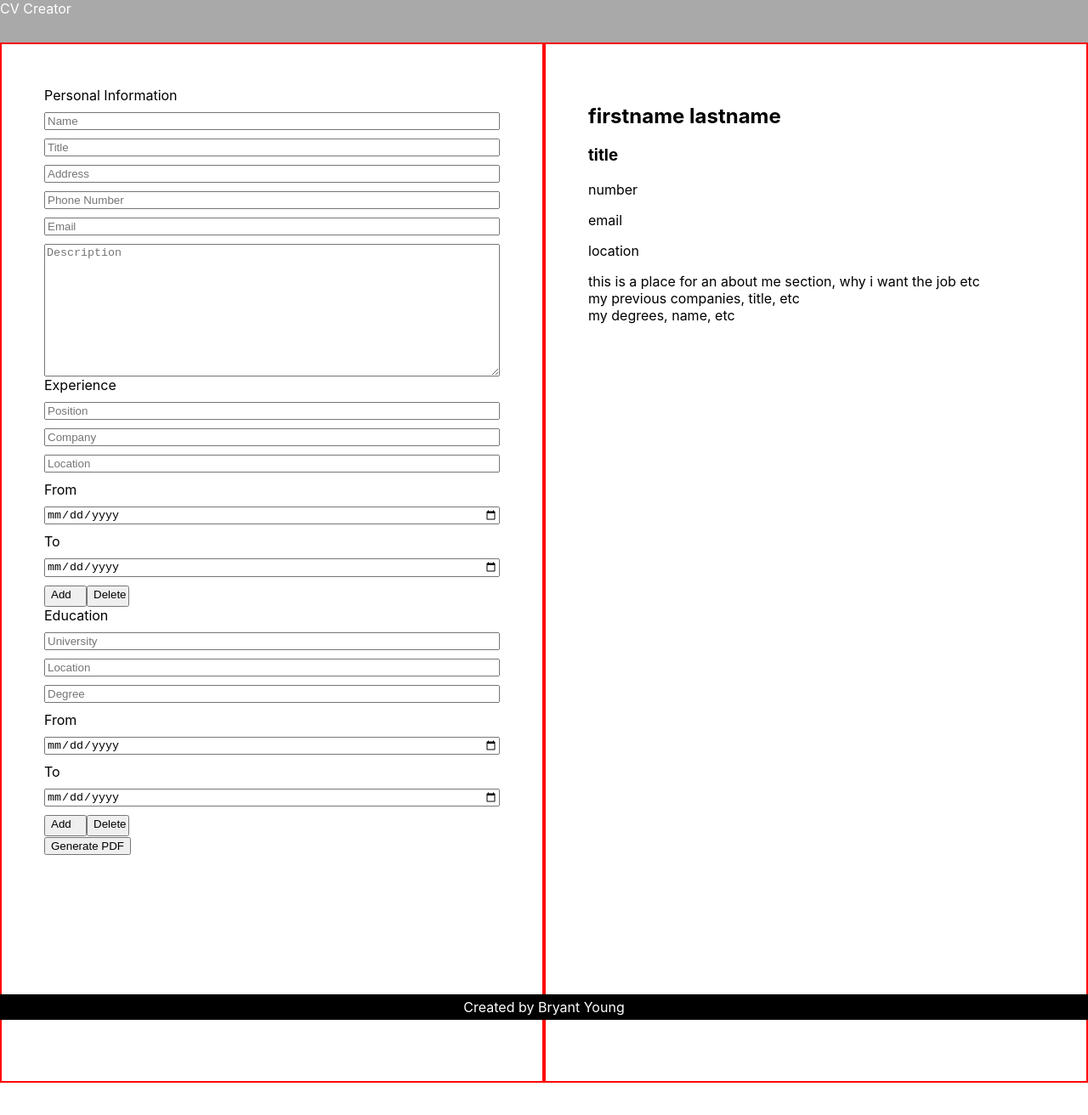
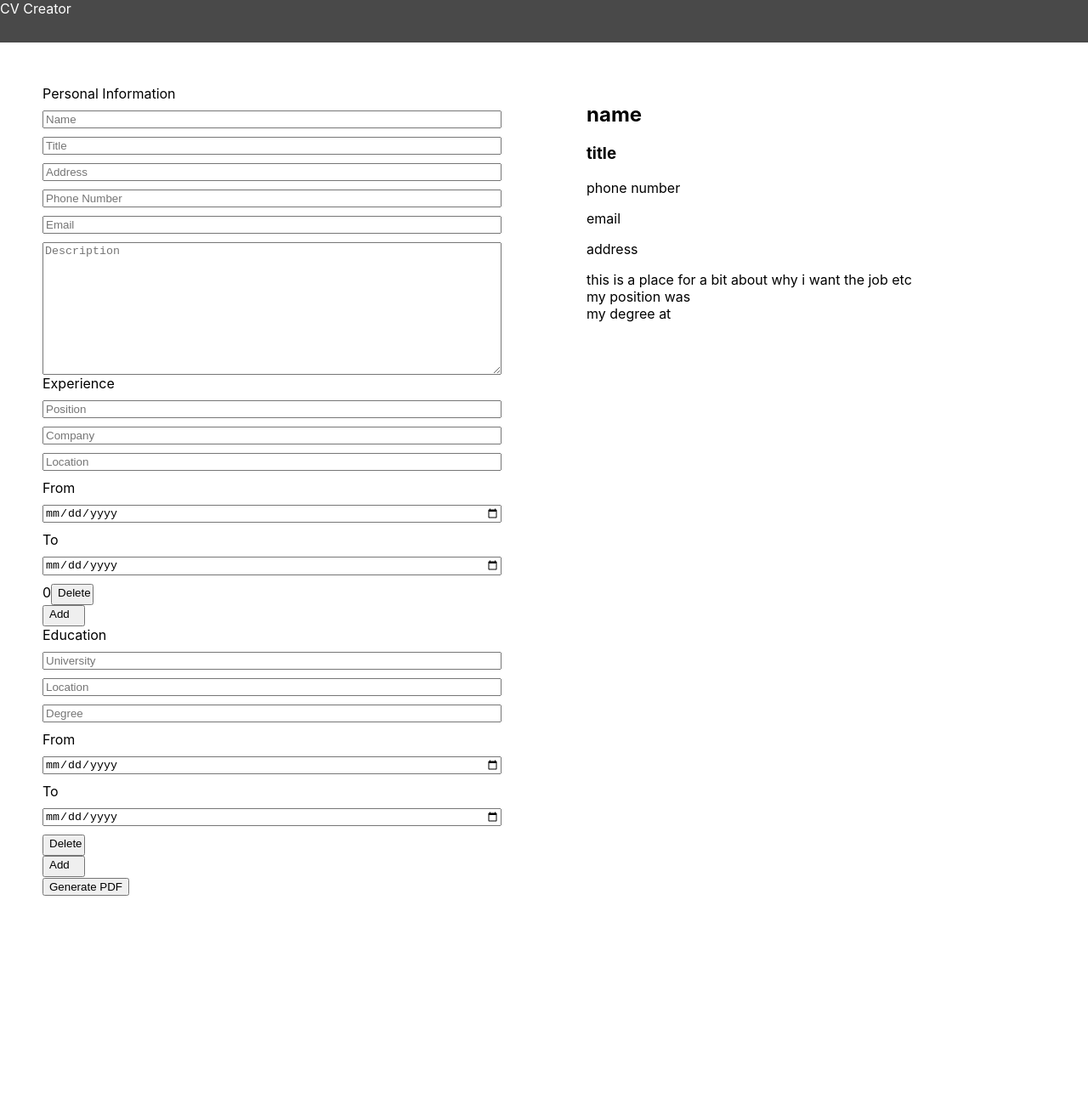
Before and after one commit to lifeofbry19/cv-project, a React (Create React App) app: page / in a window 1280 px wide. Shown: the top 1312 px of the page at 85% size. Built offline with nearby package versions, Linux system fonts and the light colour scheme.

Commit message:
basic functionality implemented

```diff
--- a/src/App.js
+++ b/src/App.js
@@ -3,62 +3,82 @@ import EducationForm from "./components/EducationForm";
 import ExperienceForm from "./components/ExperienceForm";
 import PersonalInfoForm from "./components/PersonalInfoForm";
 import React, { useState } from "react";
+import AddExperienceButton from "./components/AddExperienceButton";
+import AddEducationButton from "./components/AddEducationButton";
 
 function App() {
-  const [userInput, setUserInput] = useState({});
+  const [personalInfo, setPersonalInfo] = useState({});
+
+  const [workExperience, setWorkExperience] = useState([
+    { position: "", company: "", location: "", from: "", to: "", id: 0 },
+  ]);
+  const [educationExperience, setEducationExperience] = useState([
+    { university: "", location: "", degree: "", from: "", to: "", id: 0 },
+  ]);
+  /* const deleteForm = (type, id) => {
+    e.preventDefault();
+    if (type === "experience") {
+      setWorkExperience((prevVal) => {
+        const newExpForms = prevVal.filter((obj) => obj.id !== id);
+        return newExpForms;
+      });
+    } else if (type === 'education'){
+      setEducationExperience((prevVal))
+    }
+  }; */
+  const experienceFormComponents = workExperience.map((obj) => {
+    return (
+      <ExperienceForm
+        key={obj.id}
+        id={obj.id}
+        workExperience={workExperience}
+        setWorkExperience={setWorkExperience}
+      />
+    );
+  });
+
+  const educationFormComponents = educationExperience.map((obj) => {
+    return (
+      <EducationForm
+        key={obj.id}
+        id={obj.id}
+        educationExperience={educationExperience}
+        setEducationExperience={setEducationExperience}
+      />
+    );
+  });
 
   return (
     <div className="App">
-      <header
-        style={{
-          position: "absolute",
-          top: "0",
-          height: "50px",
-          backgroundColor: "darkgray",
-          width: "100%",
-          color: "white",
-        }}
-      >
-        CV Creator
-      </header>
-      <div
-        className="main-container"
-        style={{
-          display: "grid",
-          gridTemplateColumns: "1fr 1fr",
-          gridTemplateRows: "1fr",
-          height: "1400px",
-          marginTop: "50px",
-        }}
-      >
+      <header>CV Creator</header>
+      <div className="main-container">
         <div className="cv-form">
           <form action="">
-            <PersonalInfoForm userInput={userInput} />
-            <ExperienceForm />
-
-            <EducationForm />
+            <PersonalInfoForm
+              personalInfo={personalInfo}
+              setPersonalInfo={setPersonalInfo}
+            />
+            {experienceFormComponents}
+            <AddExperienceButton
+              workExperience={workExperience}
+              setWorkExperience={setWorkExperience}
+            />
+            {educationFormComponents}
+            <AddEducationButton
+              educationExperience={educationExperience}
+              setEducationExperience={setEducationExperience}
+            />
 
             <input type="submit" value="Generate PDF" />
           </form>
         </div>
 
-        <CvOutput />
+        <CvOutput
+          personalInfo={personalInfo}
+          workExperience={workExperience}
+          educationExperience={educationExperience}
+        />
       </div>
-      <footer
-        style={{
-          position: "absolute",
-          bottom: "-50%",
-          height: "30px",
-          width: "100%",
-          color: "white",
-          backgroundColor: "black",
-          display: "flex",
-          justifyContent: "center",
-          alignItems: "center",
-        }}
-      >
-        Created by Bryant Young
-      </footer>
     </div>
   );
 }
--- /dev/null
+++ b/src/EducationOutput.js
@@ -0,0 +1,9 @@
+import React from "react";
+
+const EducationOutput = ({ school, educationExperience, id }) => {
+  return (
+    <div className="education-experience">my degree at {school.university}</div>
+  );
+};
+
+export default EducationOutput;
--- /dev/null
+++ b/src/components/AddEducationButton.js
@@ -0,0 +1,27 @@
+import React from "react";
+
+const AddExperienceButton = ({
+  educationExperience,
+  setEducationExperience,
+}) => {
+  function addEducation(e) {
+    e.preventDefault();
+    const newId = educationExperience.length;
+    setEducationExperience((prevVal) => {
+      return [
+        ...prevVal,
+        {
+          university: "",
+          location: "",
+          degree: "",
+          from: "",
+          to: "",
+          id: newId,
+        },
+      ];
+    });
+  }
+  return <button onClick={addEducation}>Add</button>;
+};
+
+export default AddExperienceButton;
--- /dev/null
+++ b/src/components/AddExperienceButton.js
@@ -0,0 +1,24 @@
+import React from "react";
+
+const AddExperienceButton = ({ workExperience, setWorkExperience }) => {
+  function addExperience(e) {
+    e.preventDefault();
+    const newId = workExperience.length;
+    setWorkExperience((prevVal) => {
+      return [
+        ...prevVal,
+        {
+          position: "",
+          company: "",
+          location: "",
+          from: "",
+          to: "",
+          id: newId,
+        },
+      ];
+    });
+  }
+  return <button onClick={addExperience}>Add</button>;
+};
+
+export default AddExperienceButton;
--- a/src/components/CvOutput.js
+++ b/src/components/CvOutput.js
@@ -1,20 +1,46 @@
 import React from "react";
+import EducationOutput from "../EducationOutput";
+import ExperienceOutput from "./ExperienceOutput";
 
-const CvOutput = () => {
+const CvOutput = ({ personalInfo, workExperience, educationExperience }) => {
+  const workExpComponents = workExperience.map((job) => {
+    return (
+      <ExperienceOutput
+        key={job.id}
+        id={job.id}
+        workExperience={workExperience}
+        job={job}
+      />
+    );
+  });
+
+  const educationComponents = educationExperience.map((school) => {
+    return (
+      <EducationOutput
+        key={school.id}
+        id={school.id}
+        educationExperience={educationExperience}
+        school={school}
+      />
+    );
+  });
+
   return (
     <div className="cv-output">
       <div className="cv-header">
-        <h2>firstname lastname</h2>
-        <h3>title</h3>
-        <p>number</p>
-        <p>email</p>
-        <p>location</p>
+        <h2>{personalInfo.name ? personalInfo.name : "name"}</h2>
+        <h3>{personalInfo.title ? personalInfo.title : "title"}</h3>
+        <p>{personalInfo.phone ? personalInfo.phone : "phone number"}</p>
+        <p>{personalInfo.email ? personalInfo.email : "email"}</p>
+        <p>{personalInfo.address ? personalInfo.address : "address"}</p>
       </div>
       <div className="description">
-        this is a place for an about me section, why i want the job etc
+        {personalInfo.description
+          ? personalInfo.description
+          : "this is a place for a bit about why i want the job etc"}
       </div>
-      <div className="work-experience">my previous companies, title, etc</div>
-      <div className="education-experience">my degrees, name, etc</div>
+      <div className="work-experience">{workExpComponents}</div>
+      <div className="education-experience">{educationComponents}</div>
     </div>
   );
 };
--- a/src/components/EducationForm.js
+++ b/src/components/EducationForm.js
@@ -1,19 +1,55 @@
 import React from "react";
 
-const EducationForm = () => {
+const EducationForm = ({ educationExperience, setEducationExperience, id }) => {
+  const handleInputChange = (e) => {
+    const { name, value } = e.target;
+    setEducationExperience((prevVal) => {
+      return prevVal.map((obj) => {
+        return obj.id === id ? Object.assign(obj, { [name]: value }) : obj;
+      });
+    });
+  };
+
+  const handleDelete = (e) => {
+    e.preventDefault();
+    setEducationExperience((prevVal) => {
+      return prevVal.filter((obj) => {
+        console.log(obj.id, id);
+        return obj.id !== id;
+      });
+    });
+  };
+
   return (
     <div className="education-form">
       <label htmlFor="Experience">Education</label>
-      <input type="text" name="" id="" placeholder="University" />
-      <input type="text" name="" id="" placeholder="Location" />
-      <input type="text" name="" id="" placeholder="Degree" />
-      <label htmlFor="school-start">From</label>
-      <input type="date" name="school-start" id="" />
-      <label htmlFor="school-end">To</label>
-      <input type="date" name="school-end" id="" />
+      <input
+        type="text"
+        name="university"
+        id=""
+        placeholder="University"
+        onChange={handleInputChange}
+      />
+      <input
+        type="text"
+        name="location"
+        id=""
+        placeholder="Location"
+        onChange={handleInputChange}
+      />
+      <input
+        type="text"
+        name="degree"
+        id=""
+        placeholder="Degree"
+        onChange={handleInputChange}
+      />
+      <label htmlFor="start">From</label>
+      <input type="date" name="start" id="" onChange={handleInputChange} />
+      <label htmlFor="end">To</label>
+      <input type="date" name="end" id="" onChange={handleInputChange} />
       <div className="buttons">
-        <button>Add</button>
-        <button>Delete</button>
+        <button onClick={handleDelete}>Delete</button>
       </div>
     </div>
   );
--- a/src/components/ExperienceForm.js
+++ b/src/components/ExperienceForm.js
@@ -1,19 +1,58 @@
-import React from "react";
+import React, { useState } from "react";
 
-const ExperienceForm = () => {
+const ExperienceForm = ({ workExperience, setWorkExperience, id }) => {
+  //const randomId = () => Math.random() * 10000;
+
+  const handleInputChange = (e) => {
+    const { name, value } = e.target;
+    setWorkExperience((prevVal) => {
+      return prevVal.map((obj) => {
+        return obj.id === id ? Object.assign(obj, { [name]: value }) : obj;
+      });
+    });
+  };
+
+  const handleDelete = (e) => {
+    e.preventDefault();
+    setWorkExperience((prevVal) => {
+      return prevVal.filter((obj) => {
+        console.log(obj.id, id);
+        return obj.id !== id;
+      });
+    });
+  };
+
   return (
     <div className="experience-form">
       <label htmlFor="Experience">Experience</label>
-      <input type="text" name="" id="" placeholder="Position" />
-      <input type="text" name="" id="" placeholder="Company" />
-      <input type="text" name="" id="" placeholder="Location" />
-      <label htmlFor="job-start">From</label>
-      <input type="date" name="job-start" id="" />
-      <label htmlFor="job-end">To</label>
-      <input type="date" name="job-end" id="" />
+      <input
+        type="text"
+        name="position"
+        id=""
+        placeholder="Position"
+        onChange={handleInputChange}
+      />
+      <input
+        type="text"
+        name="company"
+        id=""
+        placeholder="Company"
+        onChange={handleInputChange}
+      />
+      <input
+        type="text"
+        name="location"
+        id=""
+        placeholder="Location"
+        onChange={handleInputChange}
+      />
+      <label htmlFor="start">From</label>
+      <input type="date" name="start" id="" onChange={handleInputChange} />
+      <label htmlFor="end">To</label>
+      <input type="date" name="end" id="" onChange={handleInputChange} />
       <div className="buttons">
-        <button>Add</button>
-        <button>Delete</button>
+        <div>{id}</div>
+        <button onClick={handleDelete}>Delete</button>
       </div>
     </div>
   );
--- /dev/null
+++ b/src/components/ExperienceOutput.js
@@ -0,0 +1,7 @@
+import React from "react";
+
+const ExperienceOutput = ({ workExperience, job, id }) => {
+  return <div className="work-experience">my position was {job.position} </div>;
+};
+
+export default ExperienceOutput;
--- a/src/components/PersonalInfoForm.js
+++ b/src/components/PersonalInfoForm.js
@@ -1,20 +1,64 @@
 import React from "react";
 
-const PersonalInfoForm = ({ userInfo }) => {
+const PersonalInfoForm = ({ personalInfo, setPersonalInfo }) => {
+  const handleInput = (e) => {
+    const { name, value } = e.target;
+    setPersonalInfo((prevValue) => {
+      return { ...prevValue, [name]: value };
+    });
+  };
+
   return (
     <div className="personal-info-form">
       <label htmlFor="personal-info">Personal Information</label>
-      <input type="text" name="" id="" placeholder="Name" />
-      <input type="text" name="" id="" placeholder="Title" />
-      <input type="text" name="" id="" placeholder="Address" />
-      <input type="text" name="" id="" placeholder="Phone Number" />
-      <input type="email" name="" id="" placeholder="Email" />
+      <input
+        type="text"
+        name="name"
+        id=""
+        placeholder="Name"
+        onChange={handleInput}
+        value={personalInfo.name}
+      />
+      <input
+        type="text"
+        name="title"
+        id=""
+        placeholder="Title"
+        onChange={handleInput}
+        value={personalInfo.title}
+      />
+      <input
+        type="text"
+        name="address"
+        id=""
+        placeholder="Address"
+        onChange={handleInput}
+        value={personalInfo.address}
+      />
+      <input
+        type="text"
+        name="phone"
+        id=""
+        placeholder="Phone Number"
+        onChange={handleInput}
+        value={personalInfo.phone}
+      />
+      <input
+        type="email"
+        name="email"
+        id=""
+        placeholder="Email"
+        onChange={handleInput}
+        value={personalInfo.email}
+      />
       <textarea
-        name=""
+        name="description"
         id=""
         cols="30"
         rows="10"
         placeholder="Description"
+        onChange={handleInput}
+        value={personalInfo.description}
       ></textarea>
     </div>
   );
--- a/src/index.css
+++ b/src/index.css
@@ -7,19 +7,46 @@ body {
   -moz-osx-font-smoothing: grayscale;
 }
 
+header {
+  position: absolute;
+  top: 0;
+  height: 50px;
+  background-color: rgb(73, 73, 73);
+  width: 100%;
+  color: white;
+}
 code {
   font-family: source-code-pro, Menlo, Monaco, Consolas, "Courier New",
     monospace;
 }
+footer {
+  position: absolute;
+  bottom: -50%;
+  height: 30px;
+  width: 100%;
+  color: white;
+  background-color: black;
+  display: flex;
+  justify-content: center;
+  align-items: center;
+}
+
+.main-container {
+  display: grid;
+  grid-template-columns: 1fr 1fr;
+  grid-template-rows: 1fr;
+  height: 1400px;
+  margin-top: 50px;
+}
 
 .cv-form {
   height: 80%;
-  border: 2px solid red;
+
   padding: 50px;
 }
 .cv-output {
   height: 80%;
-  border: 2px solid red;
+
   padding: 50px;
 }
 .personal-info-form {
```
